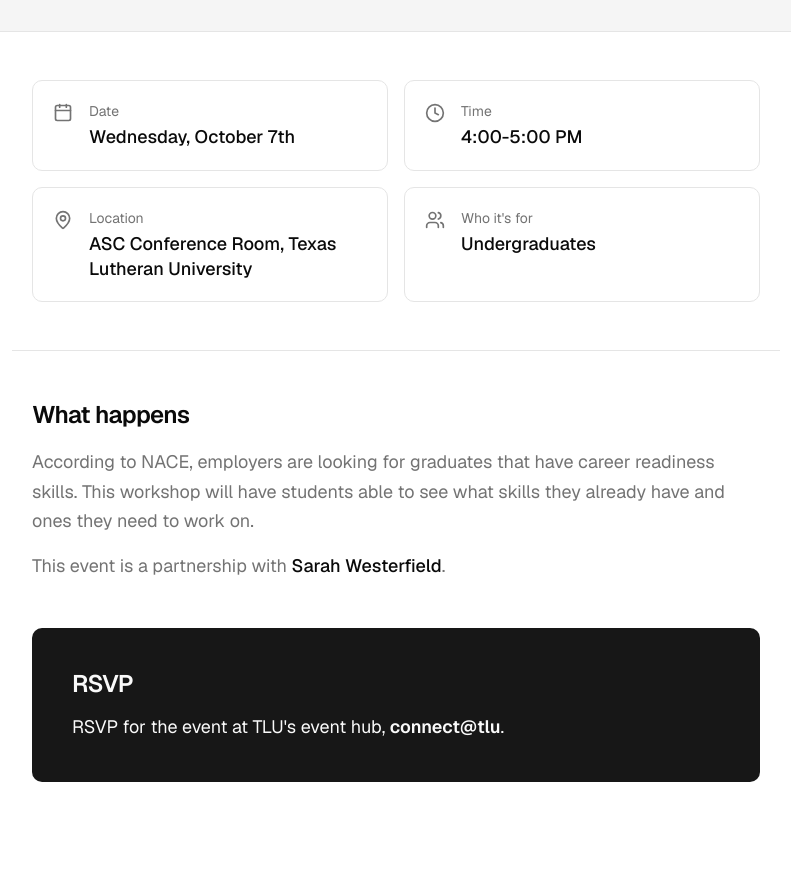
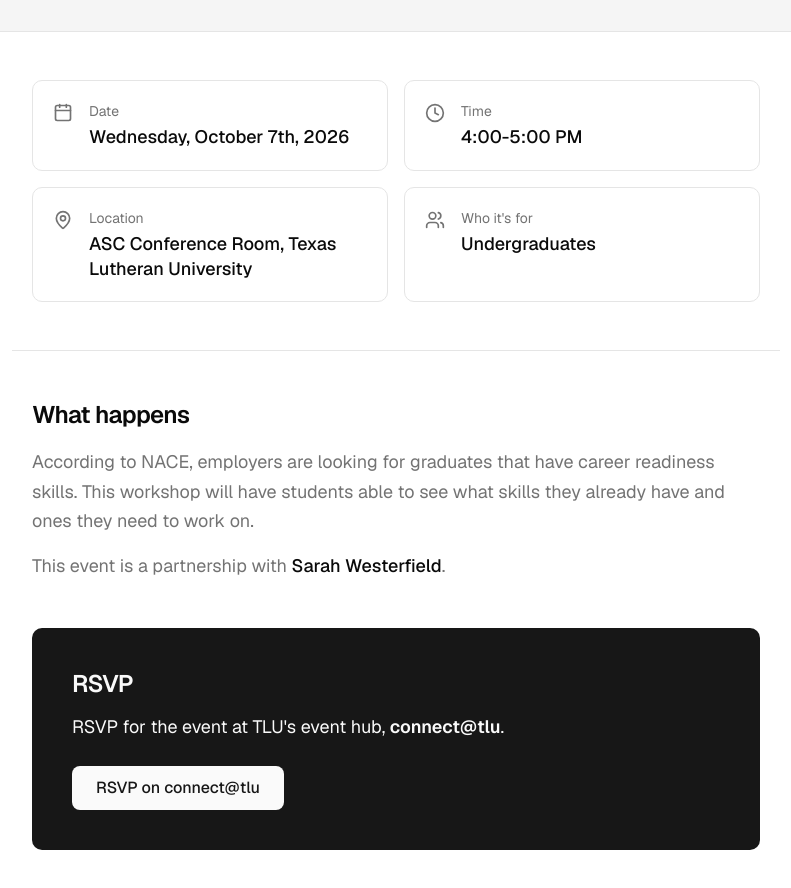
Before and after one commit to PinataMaster1234/skills-that-pay-the-bills-event-page-hd, a Next.js app: page / in a window 1280 px wide. Shown: the part 360-1248 px from the top of the page, without its empty margins (244-1035 px from the left). Before the commit the page ends 1206 px from the top, so only its background shows below. Built offline with nearby package versions, Linux system fonts and the light colour scheme.

Commit message:
fix: update event date to 2026 and add RSVP link

```diff
--- a/app/layout.tsx
+++ b/app/layout.tsx
@@ -8,7 +8,7 @@ const geist = Geist({ subsets: ['latin'], variable: '--font-geist' })
 export const metadata: Metadata = {
   title: 'Skills that Pay the Bills: Career Essentials | Texas Lutheran University',
   description:
-    'A career readiness workshop for undergraduates. Wednesday, October 7th, 4:00-5:00 PM at the ASC Conference Room, Texas Lutheran University. RSVP on connect@tlu.',
+    'A career readiness workshop for undergraduates. Wednesday, October 7th, 2026, 4:00-5:00 PM at the ASC Conference Room, Texas Lutheran University. RSVP on connect@tlu.',
   generator: 'v0.app',
   manifest: '/manifest.json',
   icons: {
--- a/components/event-details.tsx
+++ b/components/event-details.tsx
@@ -1,7 +1,7 @@
 import { Calendar, Clock, MapPin, Users } from 'lucide-react'
 
 const details = [
-  { icon: Calendar, label: 'Date', value: 'Wednesday, October 7th' },
+  { icon: Calendar, label: 'Date', value: 'Wednesday, October 7th, 2026' },
   { icon: Clock, label: 'Time', value: '4:00-5:00 PM' },
   {
     icon: MapPin,
--- a/components/event-rsvp.tsx
+++ b/components/event-rsvp.tsx
@@ -9,6 +9,15 @@ export function EventRsvp() {
           {"RSVP for the event at TLU's event hub, "}
           <span className="font-semibold">connect@tlu</span>.
         </p>
+        <a
+          href="https://texaslutheran.campuslabs.com/engage/event/12734268"
+          target="_blank"
+          rel="noopener noreferrer"
+          className="mt-6 inline-flex min-h-11 w-full items-center justify-center rounded-md bg-primary-foreground px-6 text-base font-medium text-primary transition-opacity hover:opacity-90 focus-visible:outline-2 focus-visible:outline-offset-2 focus-visible:outline-primary-foreground sm:w-auto"
+        >
+          RSVP on connect@tlu
+          <span className="sr-only"> (opens in a new tab)</span>
+        </a>
       </div>
     </section>
   )
```
